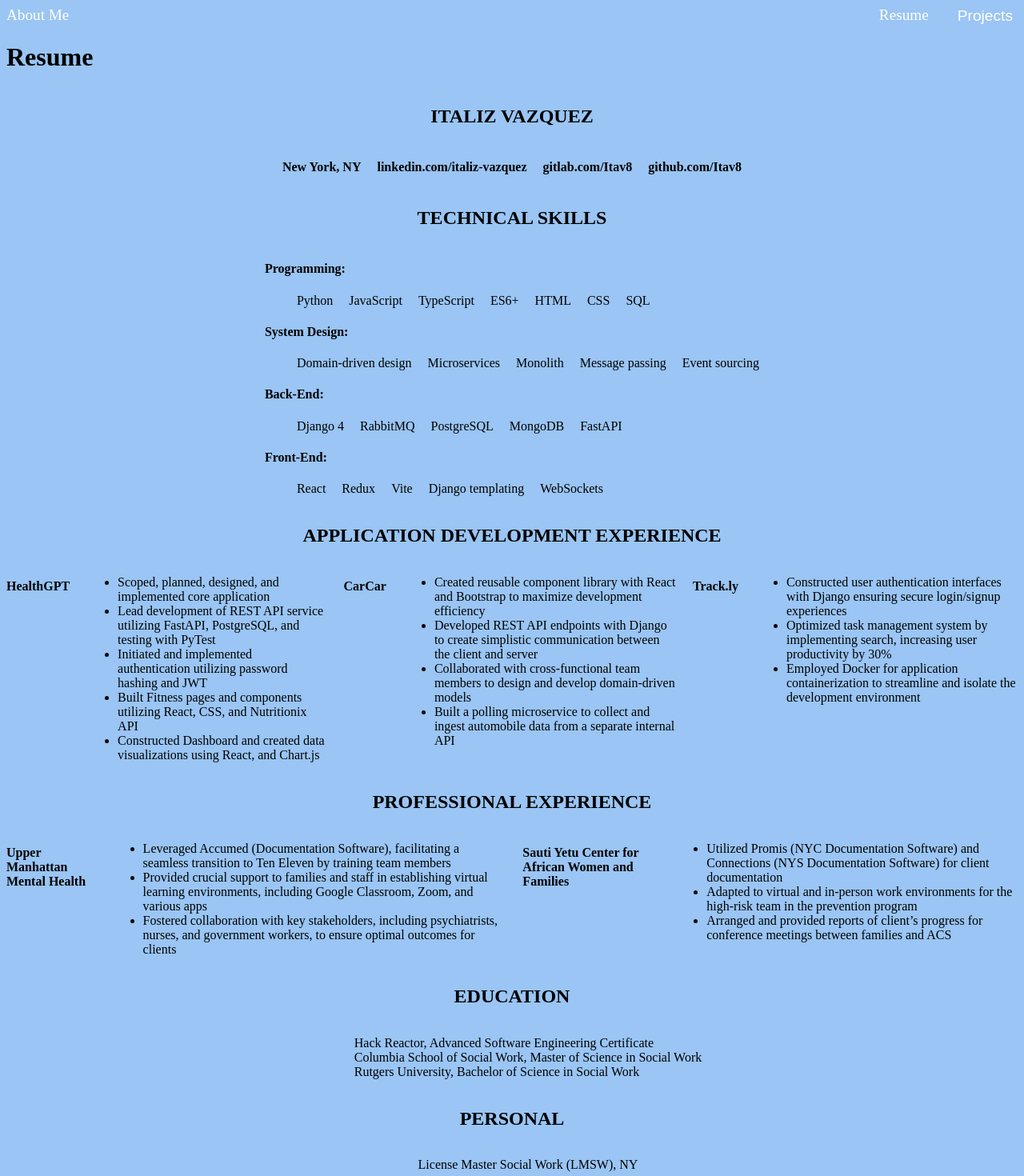
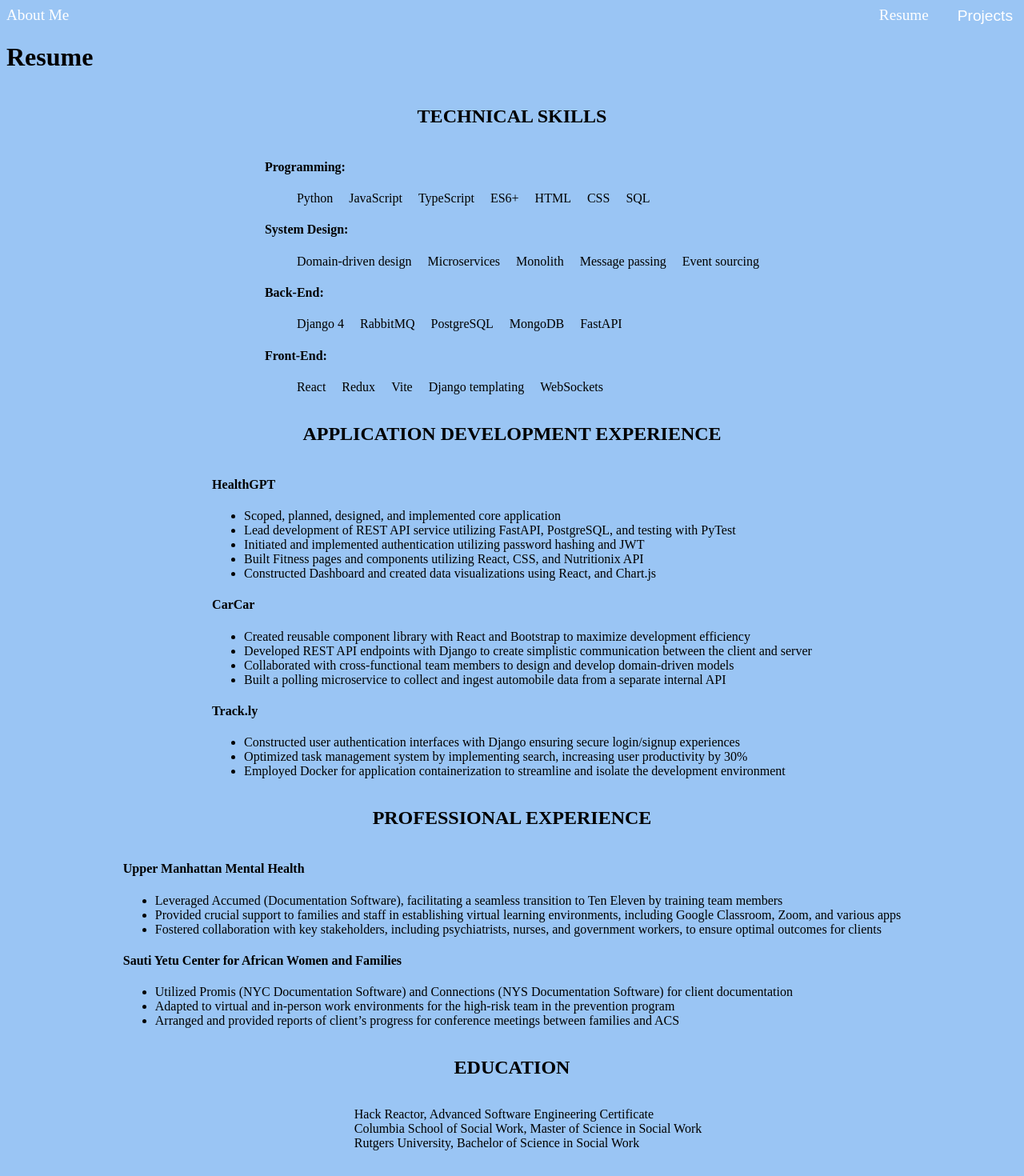
Before and after one commit to Itav8/portfolio, a React (Vite) app: page /resume in a window 1280 px wide. Shown: the top 1470 px of the page at 80% size. Built offline with nearby package versions, Linux system fonts and the light colour scheme.

Commit message:
Updated resume

```diff
--- a/src/pages/Resume.jsx
+++ b/src/pages/Resume.jsx
@@ -5,14 +5,6 @@ const Resume = () => {
     <div>
       <h1>Resume</h1>
       <div className="resume">
-        <h2>ITALIZ VAZQUEZ</h2>
-        <div className="contact">
-          <h4>New York, NY</h4>
-          <h4>linkedin.com/italiz-vazquez</h4>
-          <h4>gitlab.com/Itav8</h4>
-          <h4>github.com/Itav8</h4>
-        </div>
-
         <h2>TECHNICAL SKILLS</h2>
         <div className="skills">
           <h4>Programming:</h4>
@@ -55,7 +47,9 @@ const Resume = () => {
         <div className="experience">
             <h4>HealthGPT</h4>
             <ul>
-            <li>Scoped, planned, designed, and implemented core application</li>
+              <li>
+                Scoped, planned, designed, and implemented core application
+              </li>
               <li>
                 Lead development of REST API service utilizing FastAPI,
                 PostgreSQL, and testing with PyTest
@@ -69,10 +63,11 @@ const Resume = () => {
                 Nutritionix API
               </li>
               <li>
-              Constructed Dashboard and created data visualizations using React,
-              and Chart.js
+                Constructed Dashboard and created data visualizations using
+                React, and Chart.js
               </li>
             </ul>
+
           <h4>CarCar</h4>
           <ul>
             <li>
--- a/src/styles/Resume.css
+++ b/src/styles/Resume.css
@@ -2,11 +2,6 @@
   display: flex;
   flex-direction: column;
   align-items: center;
-}
-
-.contact {
-  display: flex;
-  gap: 20px;
 }
 
 .skills ul {
@@ -15,15 +10,6 @@
   list-style-type: none;
 }
 
-.experience {
-  display: flex;
-  gap: 20px;
-}
-
-.past-work {
-  display: flex;
-  gap: 20px;
-}
 
 .education ul {
   list-style-type: none;
```
Lines whose indentation alone changed are shown as unchanged.
